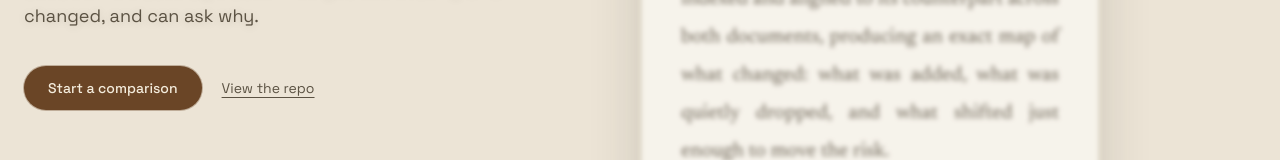
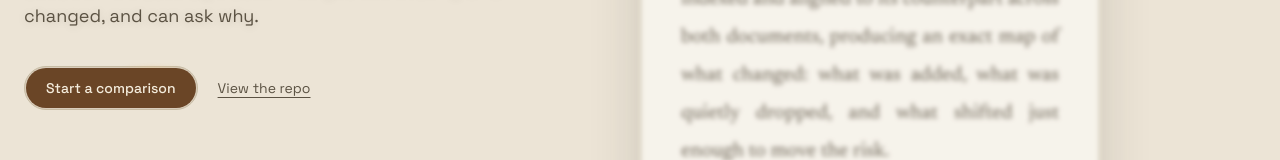
Before and after one commit to Rhivu10/ClauseLens, a React (Vite) app in the folder clauselens-ui/: page / in a window 1280 px wide. Shown: the part 480-640 px from the top of the page. Built offline with nearby package versions, Linux system fonts and the light colour scheme.

Commit message:
UI: hover-border-gradient for every action button
HoverBorderGradient adapted from Aceternity UI to JSX and the ClauseLens colours
(solid brass for main actions, soft paper for secondary); replaces MagneticButton.

```diff
--- a/clauselens-ui/src/components/MagneticButton.jsx
+++ /dev/null
@@ -1,38 +0,0 @@
-import { useRef, useState } from "react";
-import { motion } from "framer-motion";
-import { cn } from "@/lib/cn";
-
-// A button that leans gently toward the cursor within its bounds — the kind
-// of "expensive-feeling" micro-interaction Aceternity/reactbits components
-// are known for, built by hand here since it's a single small effect.
-export default function MagneticButton({ children, className = "", ...props }) {
-  const ref = useRef(null);
-  const [pos, setPos] = useState({ x: 0, y: 0 });
-
-  function handleMove(e) {
-    const el = ref.current;
-    if (!el) return;
-    const rect = el.getBoundingClientRect();
-    const x = e.clientX - rect.left - rect.width / 2;
-    const y = e.clientY - rect.top - rect.height / 2;
-    setPos({ x: x * 0.25, y: y * 0.35 });
-  }
-
-  return (
-    <motion.button
-      ref={ref}
-      onMouseMove={handleMove}
-      onMouseLeave={() => setPos({ x: 0, y: 0 })}
-      animate={{ x: pos.x, y: pos.y }}
-      transition={{ type: "spring", stiffness: 150, damping: 12, mass: 0.3 }}
-      className={cn(
-        "relative px-6 py-3 rounded-full bg-(--color-brass) text-(--color-brass-ink) font-medium text-sm",
-        "shadow-[0_0_0_1px_rgba(106,69,38,0.35)] hover:shadow-[0_0_24px_2px_rgba(106,69,38,0.28)] transition-shadow",
-        className
-      )}
-      {...props}
-    >
-      {children}
-    </motion.button>
-  );
-}
--- /dev/null
+++ b/clauselens-ui/src/components/ui/HoverBorderGradient.jsx
@@ -0,0 +1,85 @@
+// Button with a glow that travels around its border, and lights the whole border
+// on hover. Adapted from Aceternity UI's hover-border-gradient to plain JSX and the
+// ClauseLens colours.
+//
+//   variant "solid"  brass button, light text (main actions)
+//   variant "soft"   paper button, dark text (secondary actions)
+//   as               the element to render: "button" (default), "a", Link, ...
+import { useEffect, useState } from "react";
+import { motion } from "framer-motion";
+
+const DIRECTIONS = ["TOP", "LEFT", "BOTTOM", "RIGHT"];
+
+const VARIANTS = {
+  solid: {
+    inner: "bg-(--color-brass) text-(--color-brass-ink)",
+    fill: "var(--color-brass)",
+    glow: "232, 197, 144",          // light gold travelling over the brass edge
+    highlight: "#e8c590",
+  },
+  soft: {
+    inner: "bg-(--color-surface) text-(--color-ink)",
+    fill: "var(--color-surface)",
+    glow: "106, 69, 38",            // brass travelling over the paper edge
+    highlight: "#6a4526",
+  },
+};
+
+const moving = (rgb) => ({
+  TOP: `radial-gradient(20.7% 50% at 50% 0%, rgb(${rgb}) 0%, rgba(${rgb}, 0) 100%)`,
+  LEFT: `radial-gradient(16.6% 43.1% at 0% 50%, rgb(${rgb}) 0%, rgba(${rgb}, 0) 100%)`,
+  BOTTOM: `radial-gradient(20.7% 50% at 50% 100%, rgb(${rgb}) 0%, rgba(${rgb}, 0) 100%)`,
+  RIGHT: `radial-gradient(16.2% 41.2% at 100% 50%, rgb(${rgb}) 0%, rgba(${rgb}, 0) 100%)`,
+});
+
+export function HoverBorderGradient({
+  children,
+  as: Tag = "button",
+  variant = "solid",
+  containerClassName = "",
+  className = "",
+  duration = 1,
+  clockwise = true,
+  disabled,
+  ...props
+}) {
+  const v = VARIANTS[variant] || VARIANTS.solid;
+  const [hovered, setHovered] = useState(false);
+  const [direction, setDirection] = useState("TOP");
+  const map = moving(v.glow);
+  const highlight = `radial-gradient(75% 181.16% at 50% 50%, ${v.highlight} 0%, rgba(255, 255, 255, 0) 100%)`;
+
+  useEffect(() => {
+    if (hovered || disabled) return;
+    const t = setInterval(() => {
+      setDirection((d) => {
+        const i = DIRECTIONS.indexOf(d);
+        return DIRECTIONS[clockwise ? (i - 1 + 4) % 4 : (i + 1) % 4];
+      });
+    }, duration * 1000);
+    return () => clearInterval(t);
+  }, [hovered, disabled, duration, clockwise]);
+
+  return (
+    <Tag
+      onMouseEnter={() => setHovered(true)}
+      onMouseLeave={() => setHovered(false)}
+      disabled={disabled}
+      className={`relative inline-flex rounded-full border border-(--color-line) content-center items-center justify-center overflow-visible p-px w-fit h-min
+        bg-(--color-brass)/15 hover:bg-(--color-brass)/10 transition duration-500 disabled:opacity-35 disabled:cursor-not-allowed ${containerClassName}`}
+      {...props}
+    >
+      <div className={`relative z-10 w-auto px-5 py-2.5 rounded-[inherit] text-sm font-medium inline-flex items-center justify-center gap-2 ${v.inner} ${className}`}>
+        {children}
+      </div>
+      <motion.div
+        className="flex-none inset-0 overflow-hidden absolute z-0 rounded-[inherit]"
+        style={{ filter: "blur(2px)", width: "100%", height: "100%" }}
+        initial={{ background: map[direction] }}
+        animate={{ background: hovered && !disabled ? [map[direction], highlight] : map[direction] }}
+        transition={{ ease: "linear", duration }}
+      />
+      <div className="absolute z-[1] flex-none inset-[2px] rounded-[inherit]" style={{ background: v.fill }} />
+    </Tag>
+  );
+}
--- a/clauselens-ui/src/pages/ComparePage.jsx
+++ b/clauselens-ui/src/pages/ComparePage.jsx
@@ -2,7 +2,7 @@ import { useEffect, useState } from "react";
 import { Link, useSearchParams } from "react-router-dom";
 import SideBySideDiff from "./compare/SideBySideDiff";
 import { useLiveReport } from "@/lib/api";
-import MagneticButton from "@/components/MagneticButton";
+import { HoverBorderGradient } from "@/components/ui/HoverBorderGradient";
 
 function Legend({ swatch, label }) {
   return (
@@ -48,9 +48,9 @@ export function EmptyState({ status, error }) {
               ? error
               : "Upload two versions of a contract. ClauseLens runs the models on Kaggle and the results appear here."}
           </p>
-          <Link to="/upload">
-            <MagneticButton>Upload two PDFs</MagneticButton>
-          </Link>
+          <HoverBorderGradient as={Link} to="/upload" containerClassName="mx-auto">
+            Upload two PDFs
+          </HoverBorderGradient>
         </>
       )}
     </div>
@@ -68,16 +68,12 @@ function DownloadReport() {
   const [open, setOpen] = useState(false);
   return (
     <div className="relative mt-4 inline-block" onMouseLeave={() => setOpen(false)}>
-      <button
-        onClick={() => setOpen((o) => !o)}
-        aria-expanded={open}
-        className="inline-flex items-center gap-2 text-sm px-4 py-2 rounded-full bg-(--color-brass) text-(--color-brass-ink) hover:opacity-90 transition-opacity"
-      >
+      <HoverBorderGradient onClick={() => setOpen((o) => !o)} aria-expanded={open}>
         <svg width="15" height="15" viewBox="0 0 24 24" fill="none" stroke="currentColor" strokeWidth="2" strokeLinecap="round" strokeLinejoin="round" aria-hidden="true">
           <path d="M12 3v12m0 0l-5-5m5 5l5-5M4 19h16" />
         </svg>
         Download the report
-      </button>
+      </HoverBorderGradient>
       {open && (
         <div className="absolute z-20 left-1/2 -translate-x-1/2 mt-2 w-64 rounded-xl border border-(--color-line) bg-(--color-surface) shadow-lg p-1.5 text-left">
           {DOWNLOADS.map(([format, label, hint]) => (
--- a/clauselens-ui/src/pages/ConsultPage.jsx
+++ b/clauselens-ui/src/pages/ConsultPage.jsx
@@ -2,6 +2,7 @@ import { Fragment, useEffect, useRef, useState } from "react";
 import { Link } from "react-router-dom";
 import { askConsult, getConsult, useReport } from "@/lib/api";
 import CitationChip from "@/components/CitationChip";
+import { HoverBorderGradient } from "@/components/ui/HoverBorderGradient";
 import { EmptyState } from "@/pages/ComparePage";
 
 // Ask about the latest report. Gemma (pipeline/consult.py) answers on Kaggle, using
@@ -228,10 +229,11 @@ export default function ConsultPage() {
             placeholder="Ask about the changes…"
             className="flex-1 bg-transparent outline-none font-serif-text text-[15px] placeholder:text-(--color-ink-faint)"
           />
-          <button
+          <HoverBorderGradient
             type="submit"
             disabled={!input.trim()}
-            className="w-9 h-9 rounded-full bg-(--color-brass) text-(--color-brass-ink) flex items-center justify-center hover:opacity-90 disabled:opacity-30 disabled:cursor-not-allowed shrink-0"
+            containerClassName="shrink-0"
+            className="!p-0 w-9 h-9"
             aria-label="Send"
           >
             <svg width="16" height="16" viewBox="0 0 16 16" fill="none">
@@ -243,7 +245,7 @@ export default function ConsultPage() {
                 strokeLinejoin="round"
               />
             </svg>
-          </button>
+          </HoverBorderGradient>
         </form>
       </div>
     </div>
--- a/clauselens-ui/src/pages/LandingPage.jsx
+++ b/clauselens-ui/src/pages/LandingPage.jsx
@@ -1,6 +1,6 @@
 import { Link } from "react-router-dom";
 import DocumentLensScan from "@/components/DocumentLensScan";
-import MagneticButton from "@/components/MagneticButton";
+import { HoverBorderGradient } from "@/components/ui/HoverBorderGradient";
 import { CanvasText } from "@/components/ui/CanvasText";
 
 export default function LandingPage() {
@@ -34,9 +34,9 @@ export default function LandingPage() {
             clause — so you see exactly what changed, and can ask why.
           </p>
           <div className="flex items-center gap-5">
-            <Link to="/upload">
-              <MagneticButton>Start a comparison</MagneticButton>
-            </Link>
+            <HoverBorderGradient as={Link} to="/upload">
+              Start a comparison
+            </HoverBorderGradient>
             <a
               href="https://github.com/Rhivu10/ClauseLens"
               target="_blank"
--- a/clauselens-ui/src/pages/UploadPage.jsx
+++ b/clauselens-ui/src/pages/UploadPage.jsx
@@ -2,7 +2,7 @@ import { useEffect, useState } from "react";
 import { Link, useNavigate } from "react-router-dom";
 import { motion } from "framer-motion";
 import { getJob, getSetup, startJob } from "@/lib/api";
-import MagneticButton from "@/components/MagneticButton";
+import { HoverBorderGradient } from "@/components/ui/HoverBorderGradient";
 import ParsingOverlay from "@/components/ParsingOverlay";
 import { Dropzone, DropzoneContent, DropzoneEmptyState } from "@/components/ui/Dropzone";
 
@@ -126,13 +126,9 @@ export default function UploadPage() {
       </div>
 
       <div className="mt-8 flex items-center gap-5">
-        <MagneticButton
-          disabled={!ready}
-          onClick={handleRun}
-          className="disabled:opacity-30 disabled:cursor-not-allowed"
-        >
+        <HoverBorderGradient disabled={!ready} onClick={handleRun}>
           {sending ? "Sending to Kaggle…" : "Run comparison"}
-        </MagneticButton>
+        </HoverBorderGradient>
         <Link
           to="/compare"
           className="text-sm text-(--color-ink-dim) underline underline-offset-4 hover:text-(--color-ink)"
```
Also changed, not shown: clauselens-ui/src/components/ParsingOverlay.jsx (+5 -10 lines).
